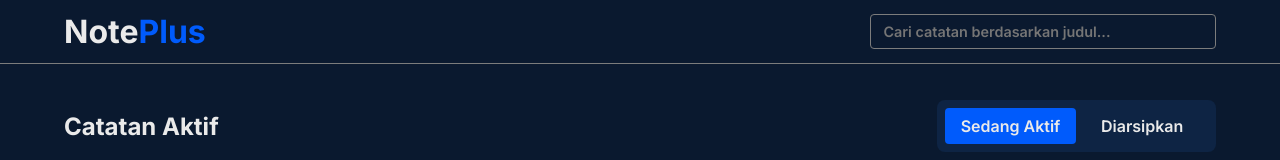
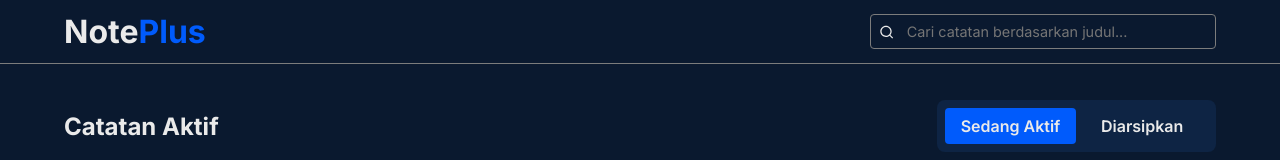
Before and after one commit to agreytosira/noteplus, a React (Vite) app: page / in a window 1280 px wide. Shown: the top 160 px of the page. Built offline with nearby package versions, Linux system fonts and the light colour scheme.

Commit message:
style: update searchbar styling

```diff
--- a/src/components/SearchBar.jsx
+++ b/src/components/SearchBar.jsx
@@ -1,27 +1,34 @@
-import React, { Component } from 'react'
+import React, { Component } from 'react';
 
 export class SearchBar extends Component {
     constructor(props) {
-    super(props)
+        super(props);
 
         this.state = {
             keyword: ''
-    }
+        };
 
-    this.onKeywordChangeHandler = this.onKeywordChangeHandler.bind(this)
+        this.onKeywordChangeHandler = this.onKeywordChangeHandler.bind(this);
     }
 
     onKeywordChangeHandler(event) {
-    const keyword = event.target.value
-    this.setState({ keyword })
-    this.props.searchHandler(keyword)
+        const keyword = event.target.value;
+        this.setState({ keyword });
+        this.props.searchHandler(keyword);
     }
 
     render() {
-    const { keyword } = this.state
+        const { keyword } = this.state;
 
-    return <input type='search' placeholder='Cari catatan berdasarkan judul...' value={keyword} onChange={this.onKeywordChangeHandler} />
+        return (
+            <div className='searchbar'>
+                <svg xmlns='http://www.w3.org/2000/svg' viewBox='0 0 24 24' fill='currentColor'>
+                    <path d='M18.031 16.6168L22.3137 20.8995L20.8995 22.3137L16.6168 18.031C15.0769 19.263 13.124 20 11 20C6.032 20 2 15.968 2 11C2 6.032 6.032 2 11 2C15.968 2 20 6.032 20 11C20 13.124 19.263 15.0769 18.031 16.6168ZM16.0247 15.8748C17.2475 14.6146 18 12.8956 18 11C18 7.1325 14.8675 4 11 4C7.1325 4 4 7.1325 4 11C4 14.8675 7.1325 18 11 18C12.8956 18 14.6146 17.2475 15.8748 16.0247L16.0247 15.8748Z'></path>
+                </svg>
+                <input type='search' placeholder='Cari catatan berdasarkan judul...' value={keyword} onChange={this.onKeywordChangeHandler} />
+            </div>
+        );
     }
 }
 
-export default SearchBar
+export default SearchBar;
--- a/src/styles/_responsive.scss
+++ b/src/styles/_responsive.scss
@@ -2,12 +2,6 @@
     .header {
         &__brand {
             font-size: 2rem;
-        }
-
-        &__container {
-            input {
-                width: 30%;
-            }
         }
     }
 
@@ -57,6 +51,9 @@
             max-width: 50%;
         }
     }
+    .searchbar {
+        width: 30%;
+    }
 }
 
 @media screen and (min-width: 1024px) {
--- a/src/styles/global.scss
+++ b/src/styles/global.scss
@@ -79,15 +79,6 @@ textarea {
         display: flex;
         align-items: center;
         justify-content: space-between;
-
-        input {
-            width: 50%;
-            font-weight: 600;
-
-            &::placeholder {
-                font-weight: 600;
-            }
-        }
     }
 }
 
@@ -429,4 +420,30 @@ textarea {
     }
 }
 
+.searchbar {
+    display: flex;
+    align-items: center;
+    width: auto;
+    margin-left: auto;
+    width: 50%;
+    border: 1px solid $grey;
+    border-radius: 0.25rem;
+    padding: 0 0.5rem;
+    padding-right: 0;
+
+    input[type='search'] {
+        border: none;
+        width: 100% !important;
+
+        &:focus {
+            outline: none;
+        }
+    }
+
+    svg {
+        width: 1rem;
+        height: 1rem;
+    }
+}
+
 @import './responsive';
```
Lines whose indentation alone changed are shown as unchanged.
